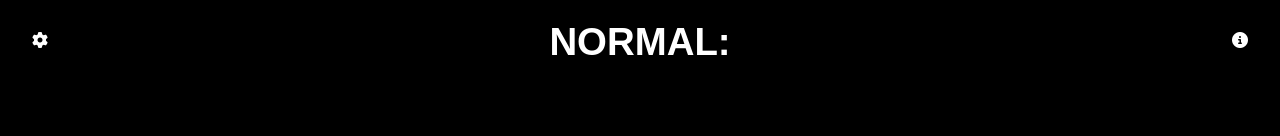
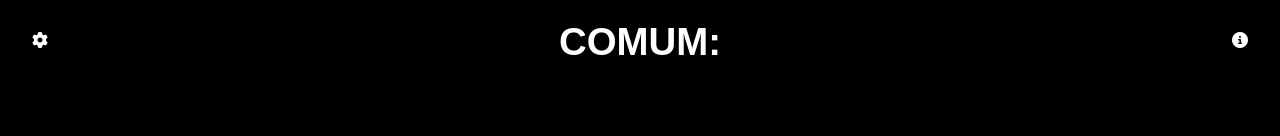
Before and after one commit to RTormente/ticket_panel, a plain HTML site: page index.html in a window 1280 px wide. Shown: the top 136 px of the page. Drawn offline with Linux system fonts and the light colour scheme.

Commit message:
correções de gramatica

```diff
--- a/index.html
+++ b/index.html
@@ -19,7 +19,7 @@
                 <fieldset>
                     <legend>Senhas:</legend>
                     <label>
-                        Normal:
+                        Comum:
                         <input type="number" name="inNormalTicket" id="inNormalTicket" min="0" max="999" />
                     </label>
                     <label>
@@ -87,7 +87,7 @@
         </div>
 
         <div class="ticketContainer">
-            <div class="label">NORMAL:</div>
+            <div class="label">COMUM:</div>
             <div class="ticketNormal" id="ticketNormal">000</div>
             <div class="label">PREFERENCIAL:</div>
             <div class="ticketPreferential" id="ticketPreferential">P000</div>
```
Also changed, not shown: README.md.
